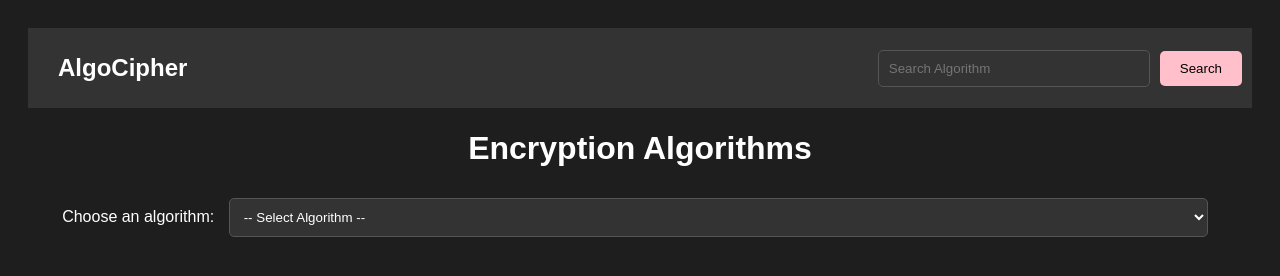
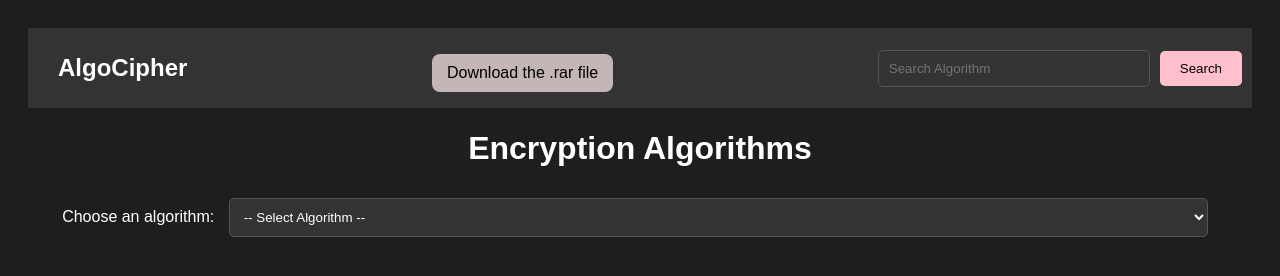
Before and after one commit to Malakdj/my-website, a website: page pages/index.html in a window 1280 px wide. Drawn offline with Linux system fonts and the light colour scheme.

Commit message:
Initial commit

```diff
--- a/pages/css/ind.css
+++ b/pages/css/ind.css
@@ -17,6 +17,27 @@ body {
 .navbar h1 {
     margin-left: 20px;
     font-size: 24px;
+}
+
+.download-link {
+    display: inline-block;
+    /* background-color: #2c3e50; */
+    background-color: rgb(196, 182, 182);
+    /* dark box */
+    /* color: white; */
+    color: black;
+    padding: 10px 15px;
+    border-radius: 8px;
+    text-decoration: none;
+    /* font-weight: bold; */
+    transition: background-color 0.3s ease;
+    margin-top: 10px;
+}
+
+.download-link:hover {
+    /* background-color: #34495e; */
+    background-color: pink;
+    /* lighter on hover */
 }
 
 .search-bar {
@@ -90,6 +111,7 @@ pre {
     body {
         padding: 10px;
     }
+
     .search-bar input {
         width: 160px;
         padding: 6px;
@@ -100,6 +122,7 @@ pre {
         padding: 6px 12px;
         font-size: 14px;
     }
+
     .search-bar {
         flex-direction: row;
         align-items: center;
@@ -107,6 +130,7 @@ pre {
         width: 100%;
         margin-left: 10px;
     }
+
     select {
         width: 90%;
         padding: 10px;
@@ -117,6 +141,7 @@ pre {
         border: 1px solid #555;
         margin: 10px auto;
     }
+
     h1 {
         font-size: 20px;
     }
--- a/pages/index.html
+++ b/pages/index.html
@@ -10,6 +10,7 @@
 
     <div class="navbar">
         <h1>AlgoCipher</h1>
+        <a href="DjekrifMalekG01.rar" download class="download-link">Download the .rar file</a>
         <div class="search-bar">
             <input type="text" id="search" placeholder="Search Algorithm" onkeydown="checkEnter(event)">
             <button onclick="searchAlgorithm()">Search</button>
```
Also changed, not shown: 1 other file.
